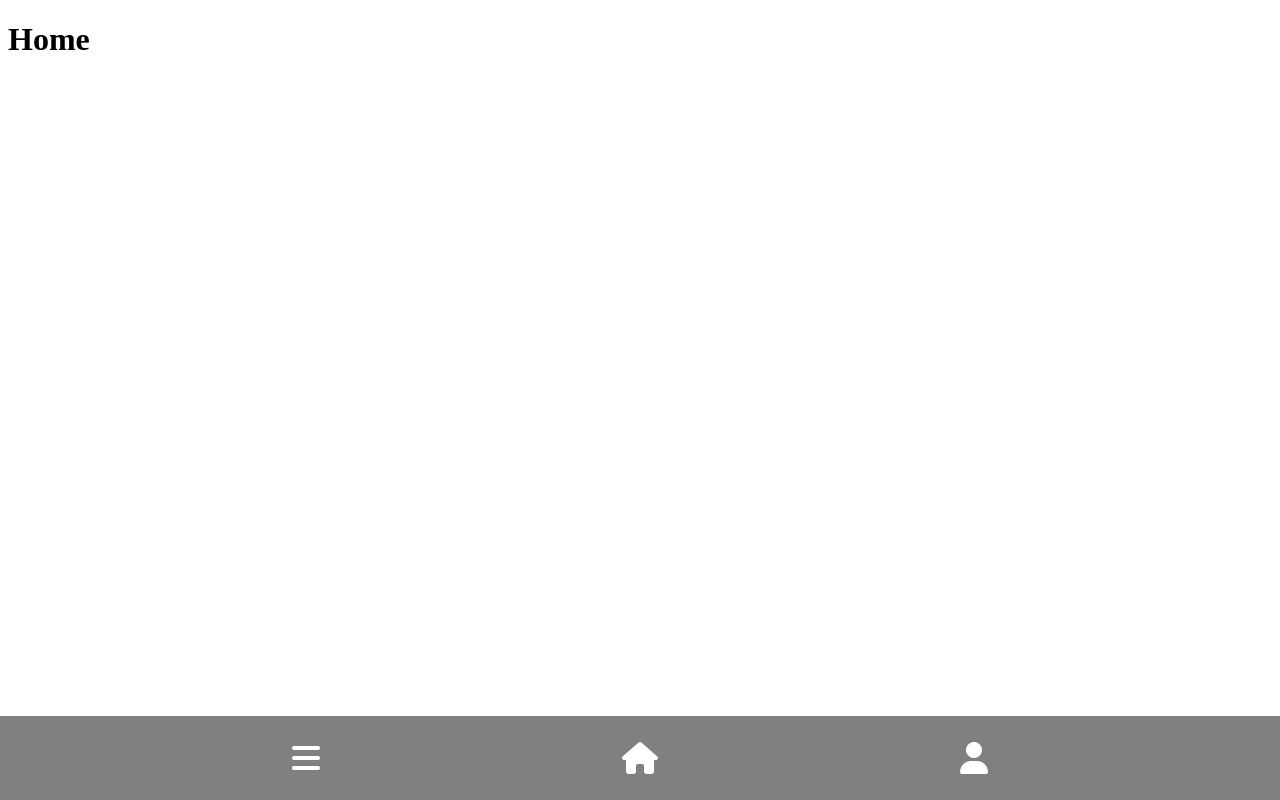
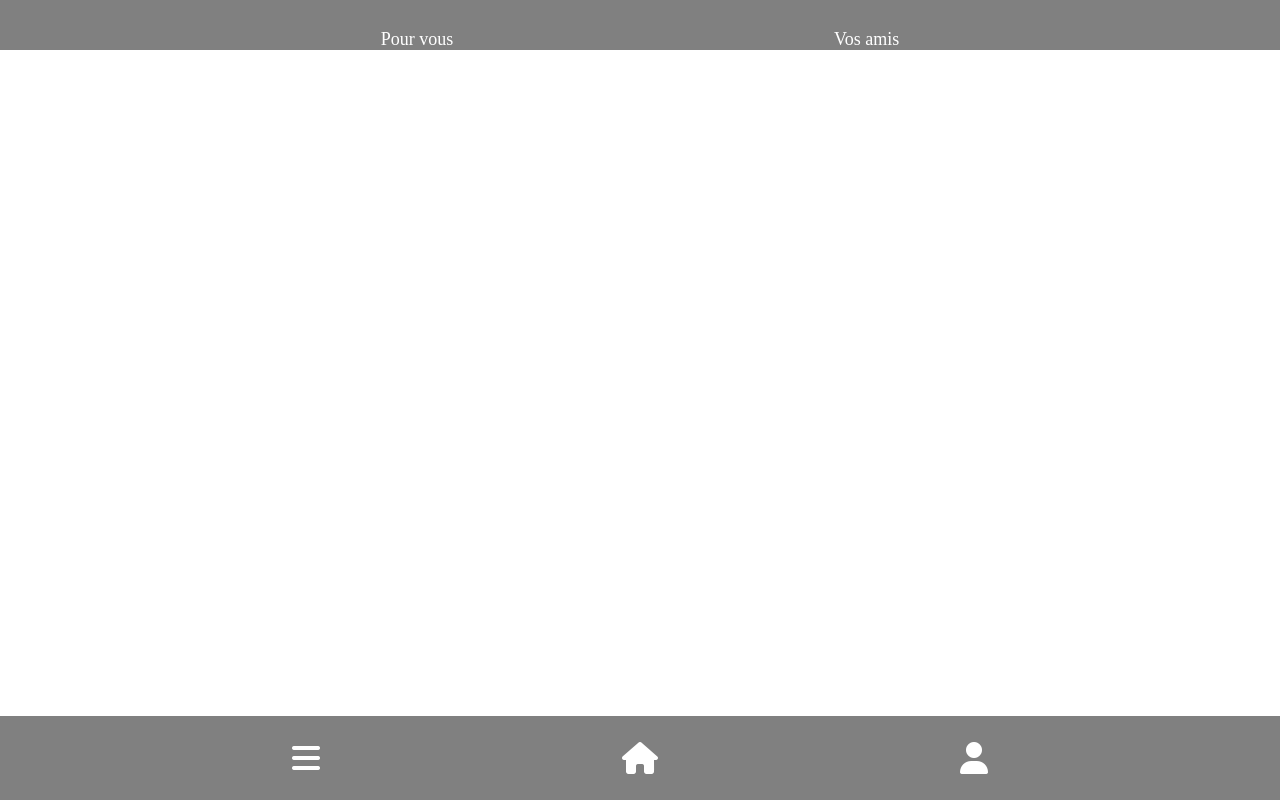
Before and after one commit to SweepApp/sweep, a React (Create React App) app: page / in a window 1280 px wide. Built offline with nearby package versions, Linux system fonts and the light colour scheme.

Commit message:
Upperbar

```diff
--- a/src/App.js
+++ b/src/App.js
@@ -1,11 +1,13 @@
 import { Routes, Route } from "react-router-dom";
 import "./index.css";
 
+import Upperbar from "./components/Upperbar";
 import Navbar from "./components/Navbar";
 
 export default function App() {
   return (
     <div className="App">
+      <Upperbar/>
       <Routes>
         <Route path="/" element={<h1>Home</h1>} />
       </Routes>
--- /dev/null
+++ b/src/assets/sass/components/_upperbar.scss
@@ -0,0 +1,24 @@
+#upperbar {
+  background-color: grey;
+  position: fixed;
+  top: 0;
+  left: 0;
+  width: 100%;
+  height: 50px;
+  ul {
+    display: flex;
+    justify-content: space-evenly;
+    align-items: end;
+    height: 100%;
+    padding: 0;
+    margin: 0;
+  }
+  li {
+    display: inline-flex;
+    a {
+      font-size: 18px;
+      color: white;
+      text-decoration: none;
+    }
+  }
+}
--- a/src/assets/sass/main.scss
+++ b/src/assets/sass/main.scss
@@ -1 +1,3 @@
+// import components
+@import "components/_upperbar.scss";
 @import "components/_navbar.scss";
--- /dev/null
+++ b/src/components/Upperbar.js
@@ -0,0 +1,16 @@
+import { Link } from "react-router-dom";
+
+export default function Upperbar() {
+  return (
+    <div id="upperbar">
+      <ul>
+        <li>
+          <Link to="#">Pour vous</Link>
+        </li>
+        <li>
+          <Link to="#friends">Vos amis</Link>
+        </li>
+      </ul>
+    </div>
+  )
+}
--- a/src/index.css
+++ b/src/index.css
@@ -1,3 +1,28 @@
+#upperbar {
+  background-color: grey;
+  position: fixed;
+  top: 0;
+  left: 0;
+  width: 100%;
+  height: 50px;
+}
+#upperbar ul {
+  display: flex;
+  justify-content: space-evenly;
+  align-items: end;
+  height: 100%;
+  padding: 0;
+  margin: 0;
+}
+#upperbar li {
+  display: inline-flex;
+}
+#upperbar li a {
+  font-size: 18px;
+  color: white;
+  text-decoration: none;
+}
+
 nav {
   background-color: grey;
   position: fixed;
```
Also changed, not shown: 1 other file (tests, documents, lock files or other folders).
